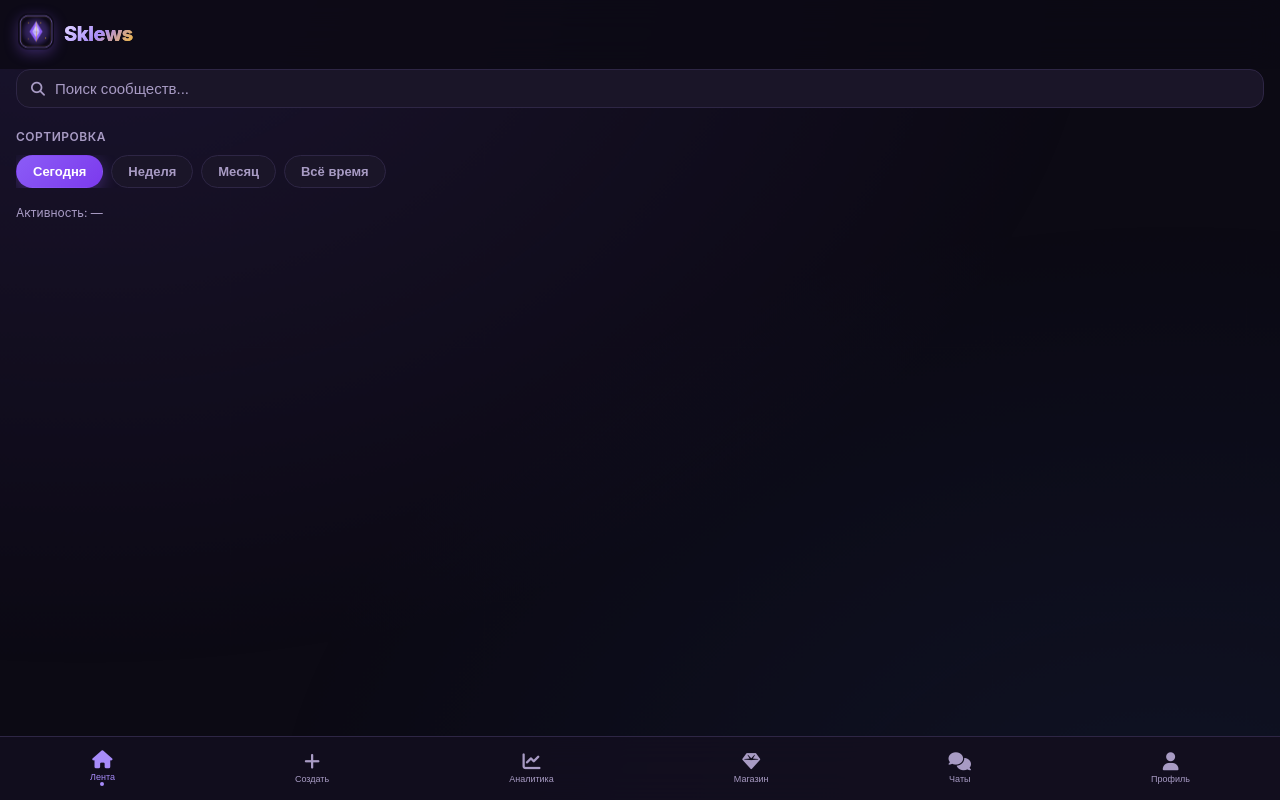
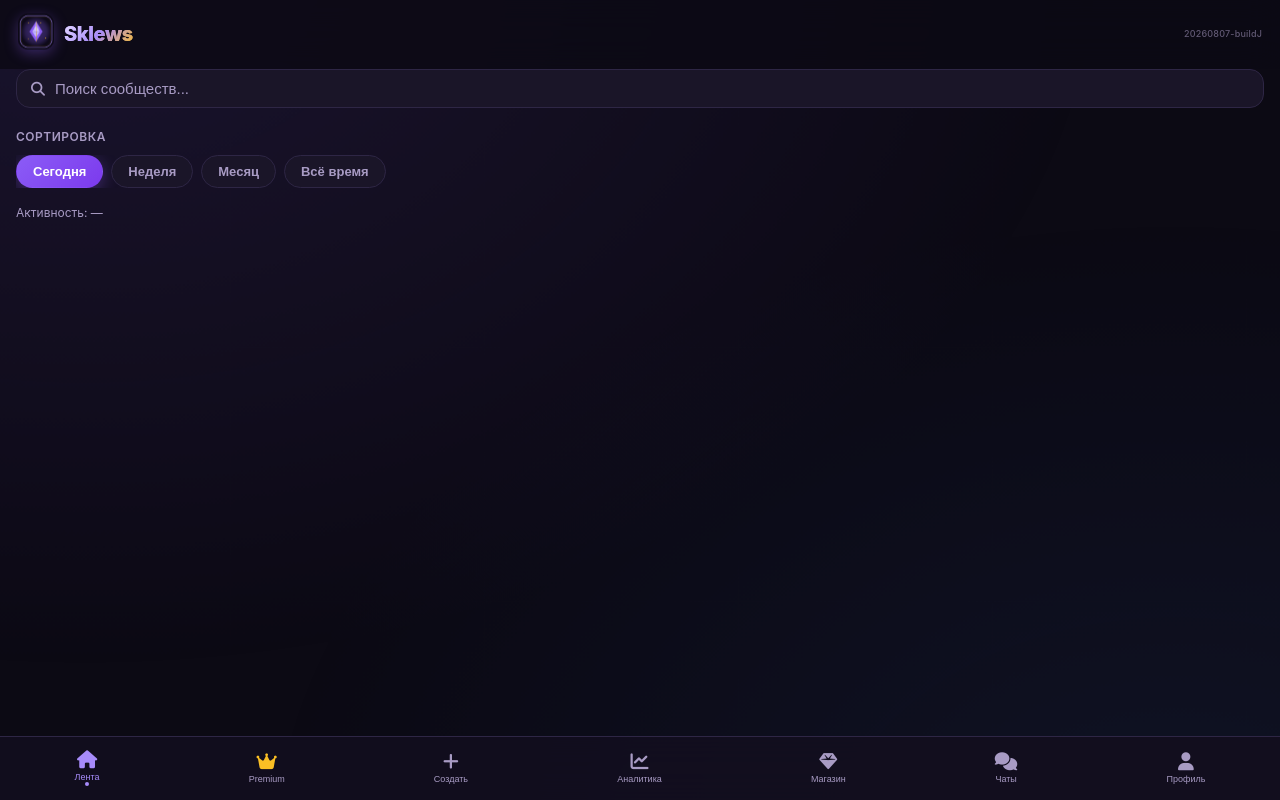
Before and after one commit to sklionagrex-cpu/Sklews, a Flask app: template templates/index.html in a window 1280 px wide. Run offline with Flask 3, Linux system fonts and the light colour scheme; the template is opened without the code that fills it, so the values that code supplies are empty; parts of the project's set-up code (start-up, migrations or seed data) failed here and were passed over; some libraries are stand-ins or nearby versions.

Commit message:
Force deploy visibility: build badge, no-cache, kill SW, Premium tab always visible
- BUILD 20260807-buildJ shown on home header
- Unregister service workers + clear caches on load
- Cache-Control no-store for HTML/JS/CSS
- Premium tab always in nav (locked style without sub)
- Mines: toast on 2nd logo tap, open on 3rd
- /api/version endpoint

```diff
--- a/app.py
+++ b/app.py
@@ -17,6 +17,8 @@ import secrets
 import re
 
 app = Flask(__name__)
+app.config['SEND_FILE_MAX_AGE_DEFAULT'] = 0
+app.config['TEMPLATES_AUTO_RELOAD'] = True
 app.config['SECRET_KEY'] = os.environ.get('SECRET_KEY', secrets.token_hex(32))
 
 # Neon / Postgres if DATABASE_URL is set, otherwise local SQLite
@@ -268,19 +270,23 @@ def premium_active(user):
 def _perf_headers(resp):
     try:
         path = request.path or ''
-        if path.startswith('/static/'):
-            if path.endswith('.js') or path.endswith('.css'):
-                # short cache so UI updates deploy quickly
-                resp.headers['Cache-Control'] = 'public, max-age=60, must-revalidate'
-            elif any(path.endswith(ext) for ext in ('.png', '.jpg', '.jpeg', '.webp', '.svg', '.woff2', '.ico')):
-                resp.headers['Cache-Control'] = 'public, max-age=86400'
-        elif path.startswith('/api/'):
+        if path.startswith('/api/'):
             resp.headers['Cache-Control'] = 'no-store'
-        elif path in ('/', '/auth') or path.endswith('.html'):
-            resp.headers['Cache-Control'] = 'no-store'
+        elif path.startswith('/static/') and (path.endswith('.js') or path.endswith('.css') or 'script' in path or 'style' in path):
+            resp.headers['Cache-Control'] = 'no-store, no-cache, must-revalidate, max-age=0'
+            resp.headers['Pragma'] = 'no-cache'
+        elif path in ('/', '/auth') or path.endswith('.html') or not path.startswith('/static/'):
+            if not path.startswith('/media') and not path.startswith('/uploads'):
+                resp.headers['Cache-Control'] = 'no-store, no-cache, must-revalidate, max-age=0'
+                resp.headers['Pragma'] = 'no-cache'
     except Exception:
         pass
     return resp
+
+@app.route('/api/version')
+def api_version():
+    return jsonify({'build': '20260807-buildJ', 'features': ['premium-tab', 'mines', 'media-db']})
+
 
 def login_required(f):
     from functools import wraps
--- a/static/css/style.css
+++ b/static/css/style.css
@@ -2301,3 +2301,15 @@ body:has(#screen-chat.active) .bottom-nav {
 
 .bottom-nav .nav-btn span { font-size: 9px; }
 .bottom-nav .nav-btn .icon { font-size: 18px; }
+
+.build-badge {
+    font-size: 9px;
+    color: var(--muted);
+    opacity: 0.55;
+    margin-left: auto;
+    font-weight: 500;
+    letter-spacing: 0.02em;
+}
+
+#nav-premium.nav-premium-locked { opacity: 0.55; }
+#nav-premium.nav-premium-locked .icon { color: #a89bc4; }
--- a/static/js/script.js
+++ b/static/js/script.js
@@ -2193,8 +2193,13 @@ loadHome();
 
 
 if ('serviceWorker' in navigator) {
-    navigator.serviceWorker.register('/static/sw.js').catch(() => {});
-}
+    navigator.serviceWorker.getRegistrations().then(rs => rs.forEach(r => r.unregister())).catch(() => {});
+}
+if (window.caches) {
+    caches.keys().then(keys => keys.forEach(k => caches.delete(k))).catch(() => {});
+}
+console.log('Sklews build', window.SKLEWS_BUILD || 'unknown');
+
 
 // ===== Admin panel (draggable FAB) =====
 (function initAdminFab() {
@@ -2469,27 +2474,29 @@ loadSavedTheme();
 function updatePremiumNav() {
     const btn = document.getElementById('nav-premium');
     if (!btn) return;
-    if (meHasPremium) btn.classList.remove('hidden');
-    else {
-        btn.classList.add('hidden');
-        if (document.getElementById('screen-premium')?.classList.contains('active')) {
-            showScreen('screen-home');
-            document.querySelectorAll('.nav-btn').forEach(b => b.classList.remove('active'));
-            document.querySelector('.nav-btn[data-tab="home"]')?.classList.add('active');
-        }
+    // always show tab so deploy is visible; content still premium-only
+    btn.classList.remove('hidden');
+    if (!meHasPremium) {
+        btn.classList.add('nav-premium-locked');
+    } else {
+        btn.classList.remove('nav-premium-locked');
     }
 }
 
 let pendingPfPhoto = null;
 
 async function loadPremiumFeed() {
+    const list = document.getElementById('premium-feed-list');
+    if (!list) return;
     if (!meHasPremium) {
         updatePremiumNav();
-        showToast('Premium', 'Нужна подписка Premium', '!');
+        list.innerHTML = '<div class="empty-state" style="padding:40px 20px"><i class="fa-solid fa-crown" style="font-size:36px;color:#fbbf24;display:block;margin-bottom:12px"></i>Вкладка Premium<br><span style="font-size:13px;color:var(--muted)">Доступна с активной подпиской</span></div>';
+        const compose = document.querySelector('.premium-feed-compose');
+        if (compose) compose.style.display = 'none';
         return;
     }
-    const list = document.getElementById('premium-feed-list');
-    if (!list) return;
+    const compose = document.querySelector('.premium-feed-compose');
+    if (compose) compose.style.display = '';
     list.innerHTML = '<div class="empty-state">Загрузка…</div>';
     try {
         const res = await fetch('/api/premium/feed');
@@ -2735,17 +2742,19 @@ document.getElementById('btn-mines-close')?.addEventListener('click', () => {
 });
 document.getElementById('btn-mines-new')?.addEventListener('click', () => startMinesGame());
 
-// Triple-tap logo on home (delegation)
+// Triple-tap logo on home → mines
 (function() {
     let taps = 0, timer = null;
     document.addEventListener('click', e => {
-        const logo = e.target.closest('#screen-home .header-logo, #screen-home .brand-logo, #screen-home .header-logo img, #screen-home .header-logo span');
+        const logo = e.target.closest('#home-logo-tap, #screen-home .header-logo, #screen-home .brand-logo');
         if (!logo) return;
         if (!document.getElementById('screen-home')?.classList.contains('active')) return;
         taps++;
         clearTimeout(timer);
-        timer = setTimeout(() => { taps = 0; }, 800);
-        if (taps >= 3) {
+        timer = setTimeout(() => { taps = 0; }, 900);
+        if (taps === 1) { /* silent */ }
+        else if (taps === 2) { try { showToast('Сапёр', 'Ещё 1 тап…', '⛏'); } catch(err) {} }
+        else if (taps >= 3) {
             taps = 0;
             openMinesModal();
         }
--- a/templates/index.html
+++ b/templates/index.html
@@ -9,20 +9,30 @@
     <meta name="apple-mobile-web-app-status-bar-style" content="black-translucent">
     <meta name="apple-mobile-web-app-title" content="Sklews">
     <link rel="manifest" href="/static/manifest.json">
-    <link rel="apple-touch-icon" href="/static/apple-touch-icon.png?v=7">
-    <link rel="icon" type="image/png" sizes="192x192" href="/static/apple-touch-icon.png?v=7">
+    <link rel="apple-touch-icon" href="/static/apple-touch-icon.png?v=20260807-buildJ">
+    <link rel="icon" type="image/png" sizes="192x192" href="/static/apple-touch-icon.png?v=20260807-buildJ">
 
     <title>Sklews</title>
-    <link rel="stylesheet" href="/static/css/style.css?v=20260807i">
+    <link rel="stylesheet" href="/static/css/style.css?v=20260807j">
     <link rel="stylesheet" href="https://cdnjs.cloudflare.com/ajax/libs/font-awesome/6.5.1/css/all.min.css">
     <script src="https://cdnjs.cloudflare.com/ajax/libs/socket.io/4.7.5/socket.io.min.js"></script>
     <script src="https://cdn.jsdelivr.net/npm/chart.js@4.4.1/dist/chart.umd.min.js"></script>
+<script>
+// kill old SW/cache so updates always load
+if ('serviceWorker' in navigator) {
+  navigator.serviceWorker.getRegistrations().then(rs => rs.forEach(r => r.unregister()));
+}
+if (window.caches) {
+  caches.keys().then(keys => keys.forEach(k => caches.delete(k)));
+}
+window.SKLEWS_BUILD = '20260807-buildJ';
+</script>
 </head>
 <body>
     <div id="app">
         <nav class="bottom-nav">
             <button class="nav-btn active" data-tab="home"><i class="fa-solid fa-house icon"></i><span>Лента</span></button>
-            <button class="nav-btn hidden" data-tab="premium" id="nav-premium"><i class="fa-solid fa-crown icon"></i><span>Premium</span></button>
+            <button class="nav-btn" data-tab="premium" id="nav-premium"><i class="fa-solid fa-crown icon"></i><span>Premium</span></button>
             <button class="nav-btn" data-tab="create"><i class="fa-solid fa-plus icon"></i><span>Создать</span></button>
             <button class="nav-btn" data-tab="analytics"><i class="fa-solid fa-chart-line icon"></i><span>Аналитика</span></button>
             <button class="nav-btn" data-tab="shop"><i class="fa-solid fa-gem icon"></i><span>Магазин</span></button>
@@ -32,10 +42,11 @@
 
         <div id="screen-home" class="screen active">
             <header class="header">
-                <div class="brand-logo header-logo">
-                    <img src="/static/icon-192.png?v=7" alt="Sklews" width="34" height="34">
+                <div class="brand-logo header-logo" id="home-logo-tap" title="×3 = сапёр">
+                    <img src="/static/icon-192.png?v=20260807-buildJ" alt="Sklews" width="34" height="34">
                     <span>Sklews</span>
                 </div>
+                <span class="build-badge" id="build-badge">20260807-buildJ</span>
             </header>
             <div class="home-search-wrap">
                 <div class="home-search-box">
@@ -642,6 +653,6 @@
             </div>
         </div>
     </div>
-    <script src="/static/js/script.js?v=20260807i"></script>
+    <script src="/static/js/script.js?v=20260807j"></script>
 </body>
 </html>
```
Also changed, not shown: static/sw.js (+6 -25 lines).
